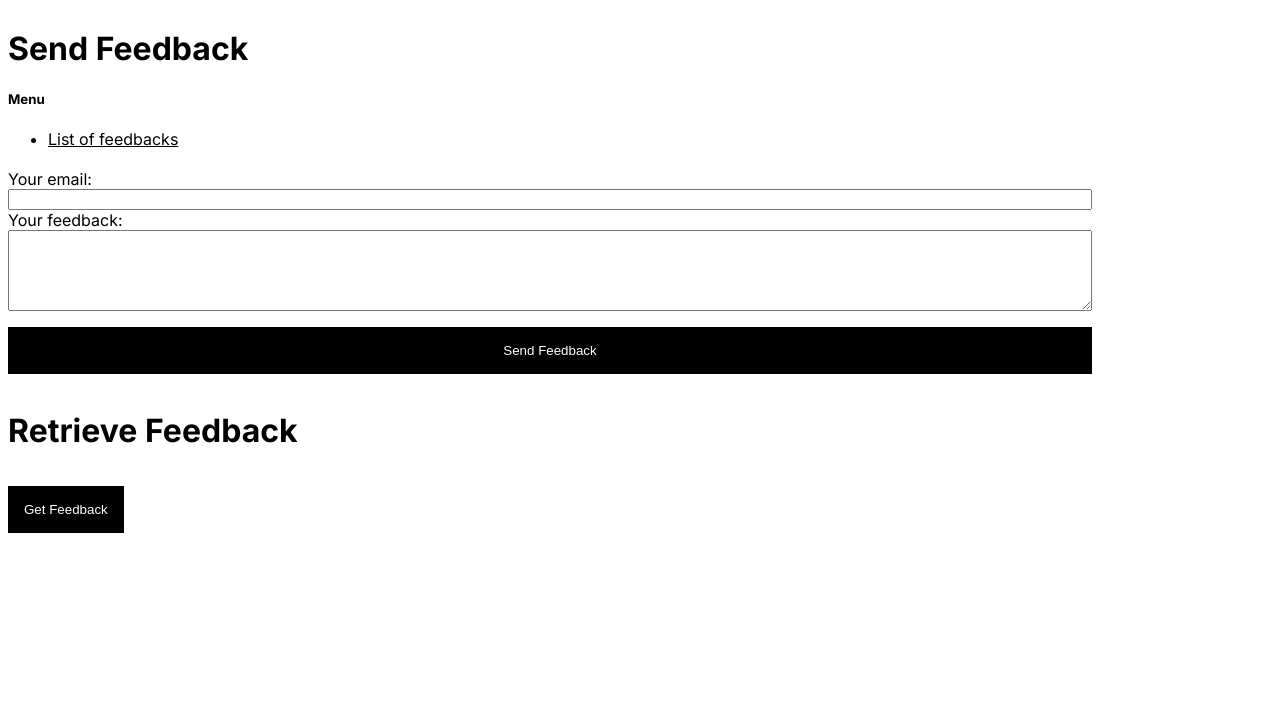
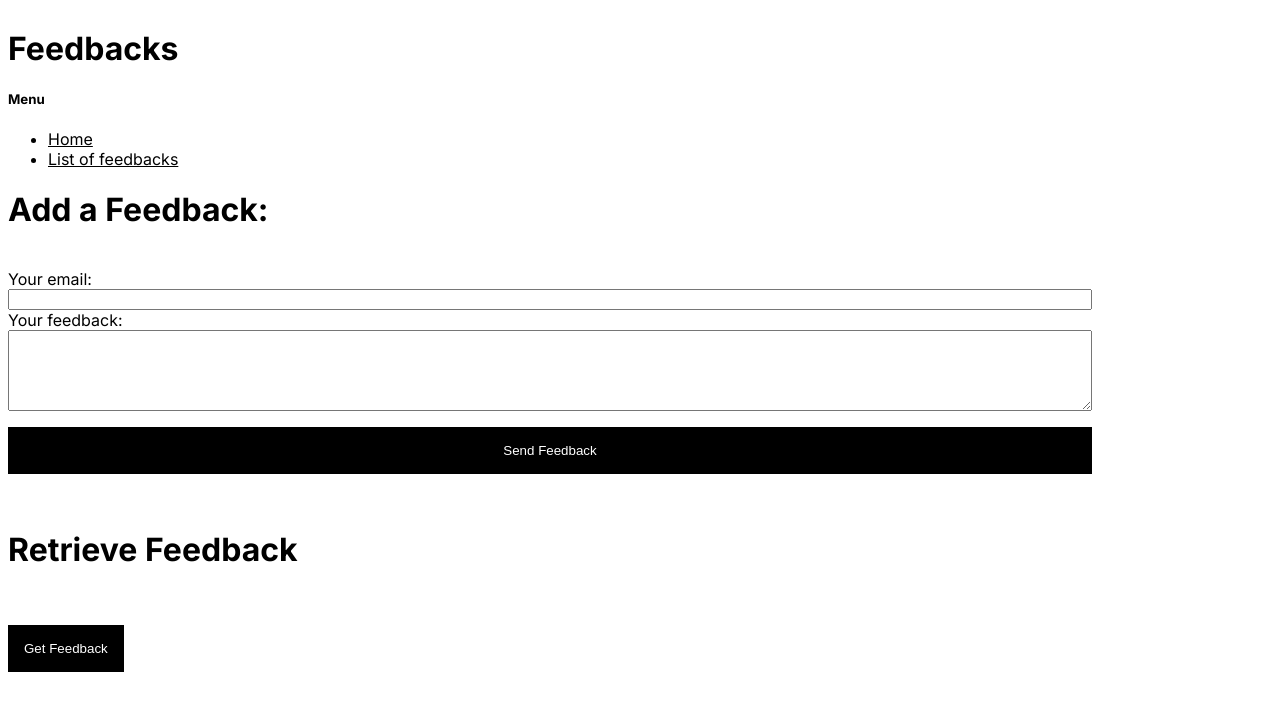
Before and after one commit to wolfitoXtreme/nextjs-14-course-pages-router, a Next.js app: page / in a window 1280 px wide. Shown: the top 710 px of the page. Built offline with nearby package versions, Linux system fonts and the light colour scheme.

Commit message:
section-09
Completed

```diff
--- /dev/null
+++ b/components/Layout/Header.tsx
@@ -0,0 +1,25 @@
+import Link from 'next/link';
+
+import classNames from 'classnames';
+import { Inter } from 'next/font/google';
+
+const inter = Inter({ subsets: ['latin'] });
+
+const Header = () => (
+  <header className={classNames(inter.className)}>
+    <h1>Feedbacks</h1>
+    <nav>
+      <h5>Menu</h5>
+      <ul>
+        <li>
+          <Link href="/">Home</Link>
+        </li>
+        <li>
+          <Link href="/feedback">List of feedbacks</Link>
+        </li>
+      </ul>
+    </nav>
+  </header>
+);
+
+export default Header;
--- /dev/null
+++ b/components/Layout/Layout.tsx
@@ -0,0 +1,15 @@
+import classNames from 'classnames';
+import { Inter } from 'next/font/google';
+
+import Header from './Header';
+
+const inter = Inter({ subsets: ['latin'] });
+
+const Layout: React.FC<{ children?: React.ReactNode }> = ({ children }) => (
+  <>
+    <Header />
+    <main className={classNames(inter.className)}>{children}</main>
+  </>
+);
+
+export default Layout;
--- a/pages/_app.tsx
+++ b/pages/_app.tsx
@@ -1,7 +1,20 @@
 import type { AppProps } from 'next/app';
+import Head from 'next/head';
+
+import Layout from '@/components/Layout/Layout';
 
 import '@/styles/globals.scss';
 
 export default function App({ Component, pageProps }: AppProps) {
-  return <Component {...pageProps} />;
+  return (
+    <Layout>
+      <Head>
+        <title>Create Next App</title>
+        <meta name="description" content="Generated by create next app" />
+        <meta name="viewport" content="width=device-width, initial-scale=1" />
+        <link rel="icon" href="/favicon.ico" />
+      </Head>
+      <Component {...pageProps} />
+    </Layout>
+  );
 }
--- a/pages/api/[feedbackId].ts
+++ b/pages/api/feedback/[feedbackId].ts
@@ -2,7 +2,7 @@ import type { NextApiRequest, NextApiResponse } from 'next';
 
 import { FeedbackT, MethodE } from '@/types';
 
-import { getPath, extractData } from './feedback';
+import { getPath, extractData } from './index';
 
 const handler = (req: NextApiRequest, res: NextApiResponse) => {
   const {
--- a/pages/index.tsx
+++ b/pages/index.tsx
@@ -1,13 +1,8 @@
-import Head from 'next/head';
-import Link from 'next/link';
 import { FormEvent, useRef, useState } from 'react';
 
 import classNames from 'classnames';
-import { Inter } from 'next/font/google';
 
 import { FeedbackT, MethodE } from '@/types';
-
-const inter = Inter({ subsets: ['latin'] });
 
 export default function Home() {
   const [feedbackItems, setFeebackItems] = useState<FeedbackT[]>([]);
@@ -46,22 +41,7 @@ export default function Home() {
 
   return (
     <>
-      <Head>
-        <title>Create Next App</title>
-        <meta name="description" content="Generated by create next app" />
-        <meta name="viewport" content="width=device-width, initial-scale=1" />
-        <link rel="icon" href="/favicon.ico" />
-      </Head>
-      <main className={classNames(inter.className)}>
-        <h1>Send Feedback</h1>
-        <nav>
-          <h5>Menu</h5>
-          <ul>
-            <li>
-              <Link href="/feedback">List of feedbacks</Link>
-            </li>
-          </ul>
-        </nav>
+      <h1>Add a Feedback:</h1>
       <form onSubmit={submitFormHandler}>
         <div className="field">
           <label htmlFor="email">Your email:</label>
@@ -92,7 +72,6 @@ export default function Home() {
           </li>
         ))}
       </ul>
-      </main>
     </>
   );
 }
--- a/styles/globals.scss
+++ b/styles/globals.scss
@@ -14,7 +14,7 @@ body {
 
 body {
   main > * {
-    margin-bottom: 20px;
+    margin-bottom: 40px;
   }
 }
 
```
Also changed, not shown: pages/feedback/index.tsx (+7 -4 lines), pages/api/feedback/index.ts (renamed from pages/api/feedback.ts). Lines whose indentation alone changed are shown as unchanged.
